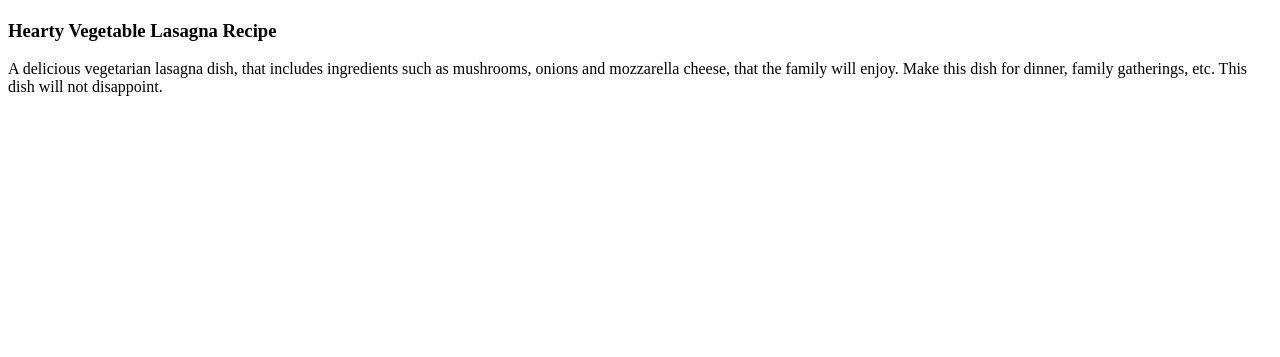
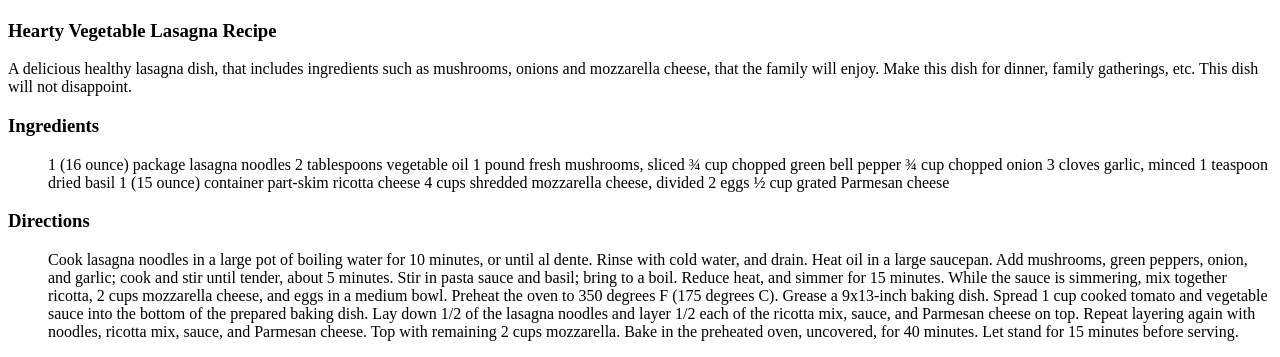
Before and after one commit to walkerseth95/odin-recipes, a plain HTML site: page lasagna.html in a window 1280 px wide. Shown: the part 583-940 px from the top of the page. Before the commit the page ends 800 px from the top, so only its background shows below. Drawn offline with Linux system fonts and the light colour scheme.

Commit message:
Add directions and ingredients list

```diff
--- a/lasagna.html
+++ b/lasagna.html
@@ -8,6 +8,29 @@
     <h1>Hearty Vegetable Lasagna</h1>
     <img src="./img/lasagna.jpg" alt="Heart Vegetable Lasagna" width="500" height="500">
     <h3> Hearty Vegetable Lasagna Recipe</h3>
-    <p>A delicious vegetarian lasagna dish, that includes ingredients such as mushrooms, onions and mozzarella cheese, that the family will enjoy. Make this dish for dinner, family gatherings, etc. This dish will not disappoint.</p>
+    <p>A delicious healthy lasagna dish, that includes ingredients such as mushrooms, onions and mozzarella cheese, that the family will enjoy. Make this dish for dinner, family gatherings, etc. This dish will not disappoint.
+    <h3>Ingredients</h3>
+    <ul>
+      <ls>1 (16 ounce) package lasagna noodles</ls>
+      <ls>2 tablespoons vegetable oil</ls>
+      <ls>1 pound fresh mushrooms, sliced</ls>
+      <ls>¾ cup chopped green bell pepper</ls>
+      <ls> ¾ cup chopped onion</ls>
+      <ls>3 cloves garlic, minced</ls>
+      <ls>1 teaspoon dried basil</ls>
+      <ls>1 (15 ounce) container part-skim ricotta cheese</ls>
+      <ls>4 cups shredded mozzarella cheese, divided</ls>
+      <ls>2 eggs</ls>
+      <ls>½ cup grated Parmesan cheese</ls>
+    </ul>
+    <h3>Directions</h3>
+    <ol>
+      <ls> Cook lasagna noodles in a large pot of boiling water for 10 minutes, or until al dente. Rinse with cold water, and drain.</ls>
+      <ls> Heat oil in a large saucepan. Add mushrooms, green peppers, onion, and garlic; cook and stir until tender, about 5 minutes. Stir in pasta sauce and basil; bring to a boil. Reduce heat, and simmer for 15 minutes.</ls>
+      <ls> While the sauce is simmering, mix together ricotta, 2 cups mozzarella cheese, and eggs in a medium bowl.</ls>
+      <ls> Preheat the oven to 350 degrees F (175 degrees C). Grease a 9x13-inch baking dish.</ls>
+      <ls> Spread 1 cup cooked tomato and vegetable sauce into the bottom of the prepared baking dish. Lay down 1/2 of the lasagna noodles and layer 1/2 each of the ricotta mix, sauce, and Parmesan cheese on top. Repeat layering again with noodles, ricotta mix, sauce, and Parmesan cheese. Top with remaining 2 cups mozzarella.</ls>
+      <ls> Bake in the preheated oven, uncovered, for 40 minutes. Let stand for 15 minutes before serving.</ls>
+    </ol>
   </body>
 </html>
```
